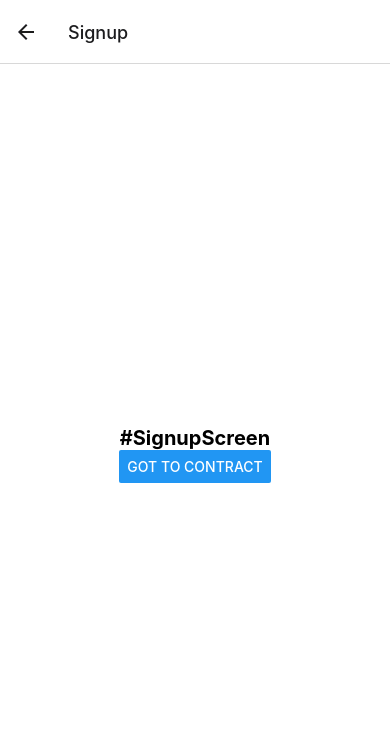
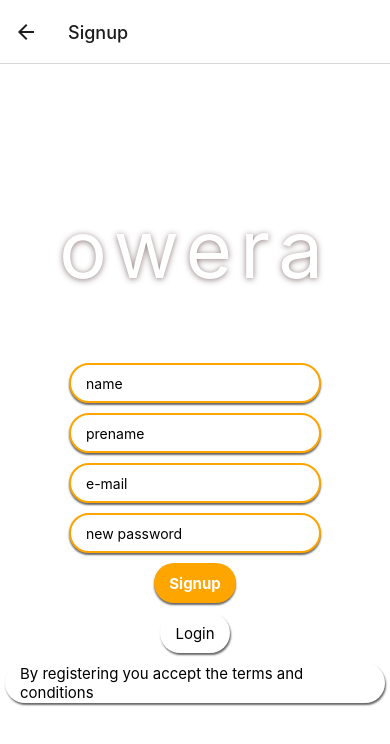
Before and after one commit to Owera-dev/owera9, a React Native app: screen /Signup in a window 390 px wide. Shown: the top 744 px of the page. Built offline with nearby package versions, Linux system fonts and the light colour scheme; what expo-linking would draw is missing.

Commit message:
sign up login design

```diff
--- a/assets/designpattern/designpattern.tsx
+++ b/assets/designpattern/designpattern.tsx
@@ -176,8 +176,8 @@ const designpattern = StyleSheet.create({
         borderRadius: 20,
         marginBottom: 15,
         shadowColor: "#000",
-        shadowOpacity: 0.40,
-        shadowRadius: 3,
+        shadowOpacity: 0.6,
+        shadowRadius: 2,
         shadowOffset: { width: 0, height: 2 },
     },
     visuals: {
@@ -191,8 +191,8 @@ const designpattern = StyleSheet.create({
         marginLeft: 10,
         marginVertical: 5,
         shadowColor: "#000",
-        shadowOpacity: 0.20,
-        shadowRadius: 3,
+        shadowOpacity: 0.6,
+        shadowRadius: 2,
         shadowOffset: { width: 0, height: 2 },
     },
     /**no groups */
--- a/screens/LoginScreen.tsx
+++ b/screens/LoginScreen.tsx
@@ -1,14 +1,47 @@
 import { StatusBar } from 'expo-status-bar';
-import { Platform, StyleSheet } from 'react-native';
+import { Platform, StyleSheet, TextInput, Pressable } from 'react-native';
 import {designpattern} from "../assets/designpattern/designpattern";
+import React from "react";
 
 import EditScreenInfo from '../components/EditScreenInfo';
 import { Text, View } from '../components/Themed';
 
 export default function LoginScreen() {
+  const [text, onChangeText] = React.useState("");
   return (
     <View style={designpattern.container}>
-      <Text style={designpattern.title}>#LoginScreen</Text>
+      <View style={designpattern.center}>
+        <Text style={designpattern.logo}>owera</Text>
+      </View>
+      <View style={designpattern.separator}/>
+      <View style={designpattern.center}>
+        <TextInput
+          style={designpattern.inputactionrequired}
+          onChangeText={onChangeText}
+          value={text}
+          placeholder="e-mail"
+          placeholderTextColor="black"
+        />
+      </View>
+      <View style={designpattern.center}>
+        <TextInput
+          style={designpattern.inputactionrequired}
+          onChangeText={onChangeText}
+          value={text}
+          placeholder="password"
+          placeholderTextColor="black"
+        />
+      </View>
+      <View style={designpattern.center}>
+        <Pressable style={designpattern.buttonprimary} >
+          <Text style={designpattern.normaltextprimebutton}>Login</Text>
+        </Pressable>
+      </View>
+      <View style={designpattern.center}>
+        <Pressable style={designpattern.buttondefault} >
+          <Text style={designpattern.normal}>Signup</Text>
+        </Pressable>
+      </View>
       <StatusBar style={Platform.OS === 'ios' ? 'light' : 'auto'} />
     </View>
   );
--- a/screens/SearchScreen.tsx
+++ b/screens/SearchScreen.tsx
@@ -46,7 +46,10 @@ export default function SearchScreen({ navigation }: RootTabScreenProps<'Search'
       <Offerdisplay />
       <Text style={designpattern.normal}>#Visuals #Service titles #About service(price 1h, "unused time get refunded") #about provider(language spoken, amount of Saved, name and prename,) #Ratings #Add service to Saved #Purch service #searchword input</Text>
 
-
+      <Button
+          title="Signup"
+          onPress={() => navigation.navigate("Signup")}
+          />
       <Button
           title="Login"
           onPress={() => navigation.navigate("Login")}
--- a/screens/ServeScreen.tsx
+++ b/screens/ServeScreen.tsx
@@ -35,24 +35,12 @@ export default function ServeScreen({ navigation }: RootTabScreenProps<'Serve'>)
   return (
     <View style={designpattern.container}>
       <View>
-        <ScrollView horizontal={true}>
           <ScrollView>
           <Pressable style={designpattern.buttondefault} >
             <Text style={designpattern.title}>new video-service</Text>
           </Pressable>
             <ScrollView horizontal={true}>
               <View style={designpattern.alignitems}>
-                <Pressable
-                  onPress={() => null}
-                  style={designpattern.uploadfield}
-                  >
-                  <AntDesign
-                    name="pluscircleo"
-                    size={40}
-                    style={{ color: "orange" }}
-                  />
-                  <Text style={designpattern.normal}>video &{"\n"} picture</Text>
-                </Pressable>
                 <Pressable
                   onPress={() => null}
                   style={designpattern.visuals}
@@ -65,6 +53,10 @@ export default function ServeScreen({ navigation }: RootTabScreenProps<'Serve'>)
                 </Pressable>
               </View>
             </ScrollView>
+            <Pressable onPress={() => null} style={designpattern.buttonsecondary} >
+              <Text style={designpattern.normal}>upload picture & video</Text>
+            </Pressable>
+
             <ScrollView horizontal={true} >
               <TextInput
                 style={designpattern.inputactionrequired}
@@ -87,13 +79,15 @@ export default function ServeScreen({ navigation }: RootTabScreenProps<'Serve'>)
                 placeholder="select currency"
                 placeholderTextColor="black"
               />
+            </ScrollView>
+            <View style={designpattern.alignitems}>
               <Pressable onPress={() => null} style={designpattern.buttonprimary} >
-                <Text style={designpattern.normaltextprimebutton}>save service</Text>
+                <Text style={designpattern.normaltextprimebutton}>save</Text>
               </Pressable>
-              <Pressable onPress={() => null} style={designpattern.buttonprimary} >
-                <Text style={designpattern.normaltextprimebutton}>delete service</Text>
+              <Pressable onPress={() => null} style={designpattern.buttondefault} >
+                <Text style={designpattern.normal}>delete</Text>
               </Pressable>
-            </ScrollView>
+            </View>
           <View style={designpattern.separator} />
 
           <Pressable style={designpattern.buttondefault} >
@@ -126,7 +120,6 @@ export default function ServeScreen({ navigation }: RootTabScreenProps<'Serve'>)
           <View style={designpattern.separator} />
           <View style={designpattern.separator} />
         </ScrollView>
-      </ScrollView>
         <Pressable
             onPress={() => null}
             style={designpattern.buttonprimary}>
--- a/screens/SignupScreen.tsx
+++ b/screens/SignupScreen.tsx
@@ -1,6 +1,7 @@
 import { StatusBar } from 'expo-status-bar';
-import { Platform, StyleSheet, Button } from 'react-native';
+import { Platform, StyleSheet, Button, TextInput, Pressable } from 'react-native';
 import {designpattern} from "../assets/designpattern/designpattern";
+import React from "react";
 
 import EditScreenInfo from '../components/EditScreenInfo';
 import { Text, View } from '../components/Themed';
@@ -8,13 +9,64 @@ import { RootStackScreenProps } from '../types';
 
 
 export default function SignupScreen({ navigation }: RootStackScreenProps<'Signup'>) {
+  const [text, onChangeText] = React.useState("");
   return (
     <View style={designpattern.container}>
-      <Text style={designpattern.title}>#SignupScreen</Text>
-      <Button
-        title="got to contract"
-        onPress={() => navigation.navigate("Contract")}
-      />
+      <View style={designpattern.center}>
+        <Text style={designpattern.logo}>owera</Text>
+      </View>
+      <View style={designpattern.separator}/>
+      <View style={designpattern.center}>
+        <TextInput
+          style={designpattern.inputactionrequired}
+          onChangeText={onChangeText}
+          value={text}
+          placeholder="name"
+          placeholderTextColor="black"
+        />
+      </View>
+      <View style={designpattern.center}>
+        <TextInput
+          style={designpattern.inputactionrequired}
+          onChangeText={onChangeText}
+          value={text}
+          placeholder="prename"
+          placeholderTextColor="black"
+        />
+      </View>
+      <View style={designpattern.center}>
+        <TextInput
+          style={designpattern.inputactionrequired}
+          onChangeText={onChangeText}
+          value={text}
+          placeholder="e-mail"
+          placeholderTextColor="black"
+        />
+      </View>
+      <View style={designpattern.center}>
+        <TextInput
+          style={designpattern.inputactionrequired}
+          onChangeText={onChangeText}
+          value={text}
+          placeholder="new password"
+          placeholderTextColor="black"
+        />
+      </View>
+      <View style={designpattern.center}>
+        <Pressable style={designpattern.buttonprimary} >
+          <Text style={designpattern.normaltextprimebutton}>Signup</Text>
+        </Pressable>
+      </View>
+      <View style={designpattern.center}>
+        <Pressable style={designpattern.buttondefault} >
+          <Text style={designpattern.normal}>Login</Text>
+        </Pressable>
+      </View>
+      <View style={designpattern.center}>
+        <Pressable style={designpattern.buttondefault} >
+          <Text style={designpattern.normal}>By registering you accept the terms and conditions</Text>
+        </Pressable>
+      </View>
       <StatusBar style={Platform.OS === 'ios' ? 'light' : 'auto'} />
     </View>
   );
```
